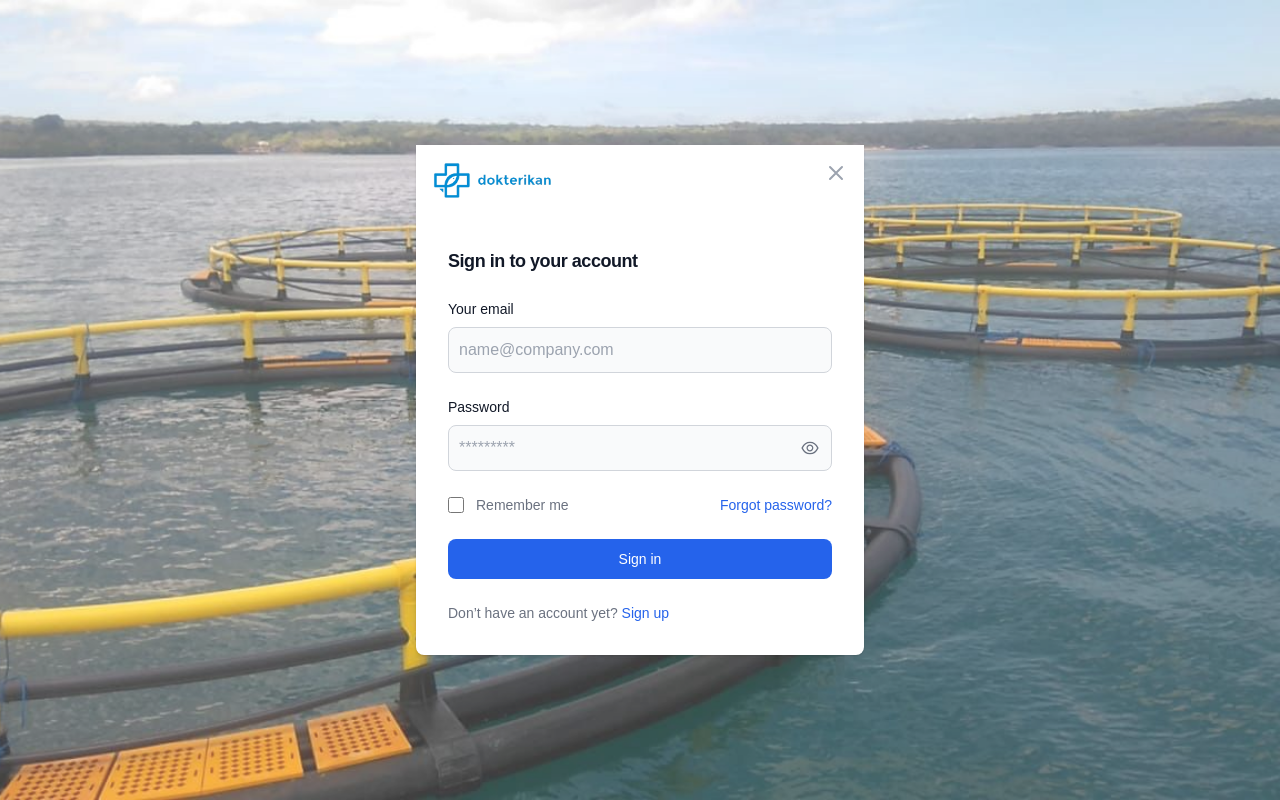
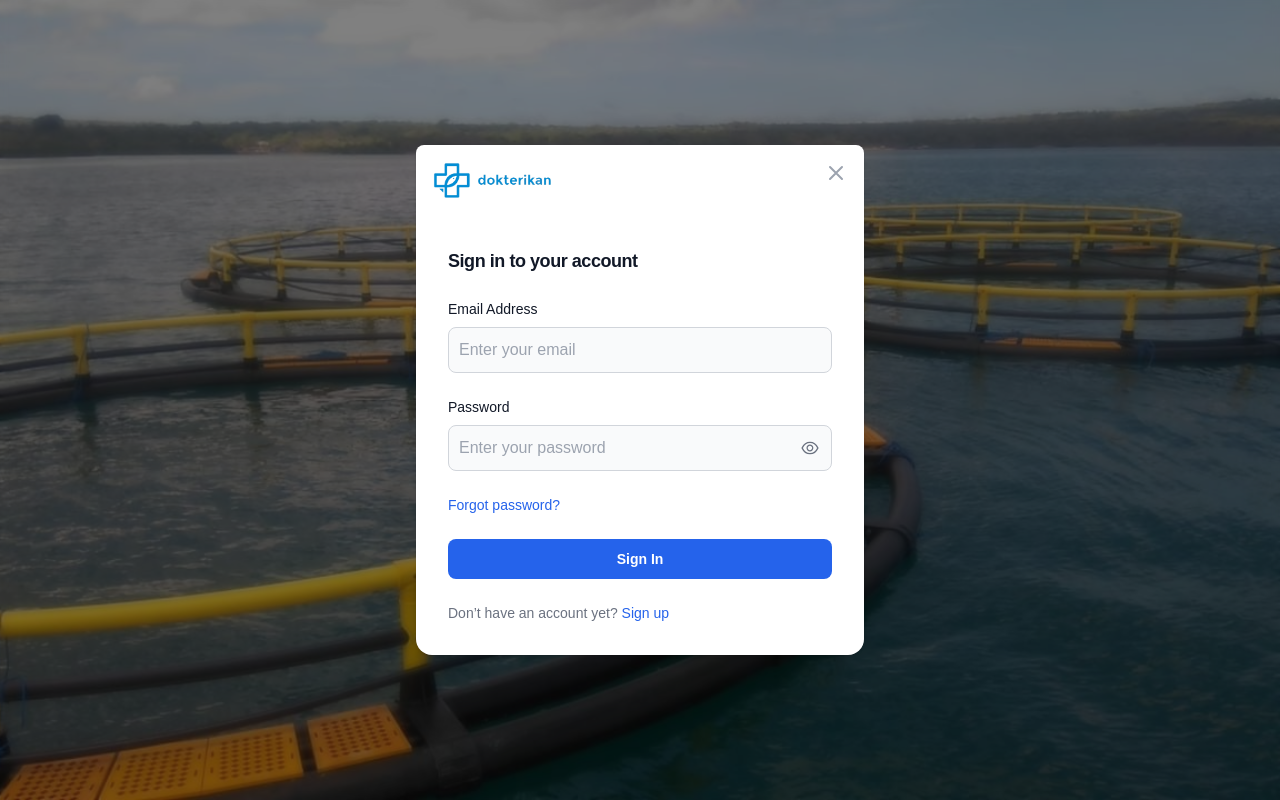
Before and after one commit to Ferxeegs/Dokter-Ikan, a Next.js app in the folder frontend/: page /login in a window 1280 px wide. Built offline with nearby package versions, Linux system fonts and the light colour scheme.

Commit message:
refactor code structure for improved readability

```diff
--- a/frontend/app/(auth)/login/page.tsx
+++ b/frontend/app/(auth)/login/page.tsx
@@ -12,6 +12,7 @@ import Image from 'next/image';
 export default function Login() {
   const [email, setEmail] = useState('');
   const [password, setPassword] = useState('');
+  const [loading, setLoading] = useState(false); // State untuk loading
   const router = useRouter();
   const [showPassword, setShowPassword] = useState(false);
 
@@ -30,6 +31,7 @@ export default function Login() {
   // Fungsi untuk menangani pengiriman formulir login
   const handleSubmit = async (e: React.FormEvent) => {
     e.preventDefault();
+    setLoading(true); // Set loading menjadi true saat tombol ditekan
     const API_BASE_URL = process.env.NEXT_PUBLIC_API_BASE_URL;
     const data = {
       email,
@@ -71,6 +73,8 @@ export default function Login() {
     } catch (error) {
       console.error('Error during login:', error);
       toast.error('Error occurred during login.');
+    } finally {
+      setLoading(false); // Set loading menjadi false setelah proses selesai
     }
   };
 
@@ -95,9 +99,9 @@ export default function Login() {
           backgroundPosition: 'top',
         }}
       >
-        {/* Lapisan transparan hanya untuk latar belakang */}
+        {/* Lapisan transparan dengan efek blur dan gambar lebih gelap */}
         <div
-          className="absolute inset-0 bg-white opacity-20"
+          className="absolute inset-0 bg-black opacity-50 backdrop-blur-sm"
           style={{ zIndex: 0 }}
         />
 
@@ -107,10 +111,11 @@ export default function Login() {
             className="relative w-full bg-white rounded-lg shadow max-w-md xl:p-0"
             style={{
               backgroundColor: '#FFFFFF', // Menambahkan warna putih eksplisit
+              borderRadius: '1rem', // Membuat kotak putih bagian atas menjadi rounded
             }}
           >
             {/* Logo */}
-            <div className="flex items-center px-3 py-3 bg-white">
+            <div className="flex items-center px-3 py-3 bg-white rounded-t-lg">
               <Image
                 src="/images/logo/logo_fdokterikan.png"
                 alt="Dokter Ikan Logo"
@@ -152,7 +157,7 @@ export default function Login() {
                     htmlFor="email"
                     className="block mb-2 text-sm font-medium text-gray-900"
                   >
-                    Your email
+                    Email Address
                   </label>
                   <input
                     type="email"
@@ -161,7 +166,7 @@ export default function Login() {
                     value={email}
                     onChange={handleChange}
                     className="bg-gray-50 border border-gray-300 text-gray-900 rounded-lg focus:ring-blue-500 focus:border-blue-500 block w-full p-2.5"
-                    placeholder="name@company.com"
+                    placeholder="Enter your email"
                     required
                   />
                 </div>
@@ -180,7 +185,7 @@ export default function Login() {
                       value={password}
                       onChange={handleChange}
                       className="bg-gray-50 border border-gray-300 text-gray-900 rounded-lg focus:ring-blue-500 focus:border-blue-500 block w-full p-2.5 pr-10"
-                      placeholder="*********"
+                      placeholder="Enter your password"
                       required
                     />
                     <button
@@ -193,22 +198,7 @@ export default function Login() {
                     </button>
                   </div>
                 </div>
-                <div className="flex items-center justify-between">
-                  <div className="flex items-start">
-                    <div className="flex items-center h-5">
-                      <input
-                        id="remember"
-                        aria-describedby="remember"
-                        type="checkbox"
-                        className="w-4 h-4 border border-gray-300 rounded bg-gray-50 focus:ring-3 focus:ring-blue-300"
-                      />
-                    </div>
-                    <div className="ml-3 text-sm">
-                      <label htmlFor="remember" className="text-gray-500">
-                        Remember me
-                      </label>
-                    </div>
-                  </div>
+                <div className="flex items-center justify-start">
                   <a
                     href="/forgotpassword"
                     className="text-sm font-medium text-blue-600 hover:underline"
@@ -218,9 +208,10 @@ export default function Login() {
                 </div>
                 <button
                   type="submit"
-                  className="w-full text-white bg-blue-600 hover:bg-blue-700 focus:ring-4 focus:outline-none focus:ring-blue-300 font-medium rounded-lg text-sm px-5 py-2.5 text-center"
+                  className="w-full text-white bg-blue-600 hover:bg-blue-700 focus:ring-4 focus:outline-none focus:ring-blue-300 font-semibold rounded-lg text-sm px-5 py-2.5 text-center"
+                  disabled={loading} // Disable tombol saat loading
                 >
-                  Sign in
+                  {loading ? 'Signing In...' : 'Sign In'} {/* Tampilkan teks loading */}
                 </button>
                 <p className="text-sm font-light text-gray-500">
                   Don’t have an account yet?{' '}
--- a/frontend/app/(auth)/register/page.tsx
+++ b/frontend/app/(auth)/register/page.tsx
@@ -103,9 +103,9 @@ export default function Register() {
           backgroundPosition: 'top',
         }}
       >
-        {/* Lapisan transparan hanya untuk latar belakang */}
+        {/* Lapisan transparan dengan efek blur dan gambar lebih gelap */}
         <div
-          className="absolute inset-0 bg-white opacity-20"
+          className="absolute inset-0 bg-black opacity-50 backdrop-blur-sm"
           style={{ zIndex: 0 }}
         />
 
@@ -115,10 +115,11 @@ export default function Register() {
             className="relative w-full bg-white rounded-lg shadow max-w-md xl:p-0"
             style={{
               backgroundColor: '#FFFFFF', // Menambahkan warna putih eksplisit
+              borderRadius: '1rem', // Membuat kotak putih bagian atas menjadi rounded
             }}
           >
             {/* Logo */}
-            <div className="flex items-center px-3 py-3 bg-white">
+            <div className="flex items-center px-3 py-3 bg-white rounded-t-lg">
               <Image
                 src="/images/logo/logo_fdokterikan.png"
                 alt="Dokter Ikan Logo"
@@ -139,7 +140,7 @@ export default function Register() {
                       htmlFor="email"
                       className="block mb-2 text-sm font-medium text-gray-900"
                     >
-                      Your Email
+                      Email Address
                     </label>
                     <input
                       type="email"
@@ -148,13 +149,13 @@ export default function Register() {
                       value={email}
                       onChange={handleChange}
                       className="bg-gray-50 border border-gray-300 text-gray-900 rounded-lg focus:ring-blue-500 focus:border-blue-500 block w-full p-2.5"
-                      placeholder="name@company.com"
+                      placeholder="Enter your email"
                       required
                     />
                   </div>
                   <button
                     type="submit"
-                    className="w-full text-white bg-blue-600 hover:bg-blue-700 focus:ring-4 focus:outline-none focus:ring-blue-300 font-medium rounded-lg text-sm px-5 py-2.5 text-center mt-4"
+                    className="w-full text-white bg-blue-600 hover:bg-blue-700 focus:ring-4 focus:outline-none focus:ring-blue-300 font-semibold rounded-lg text-sm px-5 py-2.5 text-center mt-4"
                   >
                     Send OTP
                   </button>
@@ -163,6 +164,9 @@ export default function Register() {
 
               {step === 2 && (
                 <form onSubmit={handleVerifyCode}>
+                  <div className="text-sm text-gray-600 mb-4">
+                    Please check your email for the OTP code.
+                  </div>
                   <div>
                     <label
                       htmlFor="otp"
@@ -182,7 +186,7 @@ export default function Register() {
                   </div>
                   <button
                     type="submit"
-                    className="w-full mt-4 text-white bg-green-600 hover:bg-green-700 focus:ring-4 focus:outline-none focus:ring-green-300 font-medium rounded-lg text-sm px-5 py-2.5 text-center"
+                    className="w-full mt-4 text-white bg-blue-600 hover:bg-blue-700 focus:ring-4 focus:outline-none focus:ring-green-300 font-semibold rounded-lg text-sm px-5 py-2.5 text-center"
                   >
                     Verify OTP
                   </button>
@@ -196,7 +200,7 @@ export default function Register() {
                       htmlFor="name"
                       className="block mb-2 text-sm font-medium text-gray-900"
                     >
-                      Your Name
+                      Username
                     </label>
                     <input
                       type="text"
@@ -205,7 +209,7 @@ export default function Register() {
                       value={name}
                       onChange={handleChange}
                       className="bg-gray-50 border border-gray-300 text-gray-900 rounded-lg focus:ring-blue-500 focus:border-blue-500 block w-full p-2.5"
-                      placeholder="Your full name"
+                      placeholder="Enter your username"
                       required
                     />
                   </div>
@@ -224,7 +228,7 @@ export default function Register() {
                         value={password}
                         onChange={handleChange}
                         className="bg-gray-50 border border-gray-300 text-gray-900 rounded-lg focus:ring-blue-500 focus:border-blue-500 block w-full p-2.5 pr-10"
-                        placeholder="••••••••"
+                        placeholder="Enter your password"
                         required
                       />
                       <button
@@ -238,7 +242,7 @@ export default function Register() {
                   </div>
                   <button
                     type="submit"
-                    className="w-full mt-4 text-white bg-blue-600 hover:bg-blue-700 focus:ring-4 focus:outline-none focus:ring-blue-300 font-medium rounded-lg text-sm px-5 py-2.5 text-center"
+                    className="w-full mt-4 text-white bg-blue-600 hover:bg-blue-700 focus:ring-4 focus:outline-none focus:ring-blue-300 font-semibold rounded-lg text-sm px-5 py-2.5 text-center"
                   >
                     Register
                   </button>
--- a/frontend/app/components/layout/Navbar.tsx
+++ b/frontend/app/components/layout/Navbar.tsx
@@ -137,7 +137,7 @@ export default function Navbar() {
             <span className="font-semibold">{user.name}</span>
           </button>
           {dropdownOpen && (
-            <div className="absolute right-0 mt-2 w-48 bg-white border rounded-lg shadow-lg py-2">
+            <div className="absolute right-0 mt-36 w-48 bg-white border rounded-lg shadow-lg py-2">
               <Link href={user.role === 'expert' ? '/profile-expert' : '/profile-user'}>
                 <span className="block px-4 py-2 text-black hover:bg-gray-200 cursor-pointer">Profil</span>
               </Link>
```
Also changed, not shown: 1 other file (tests, documents, lock files or other folders).
